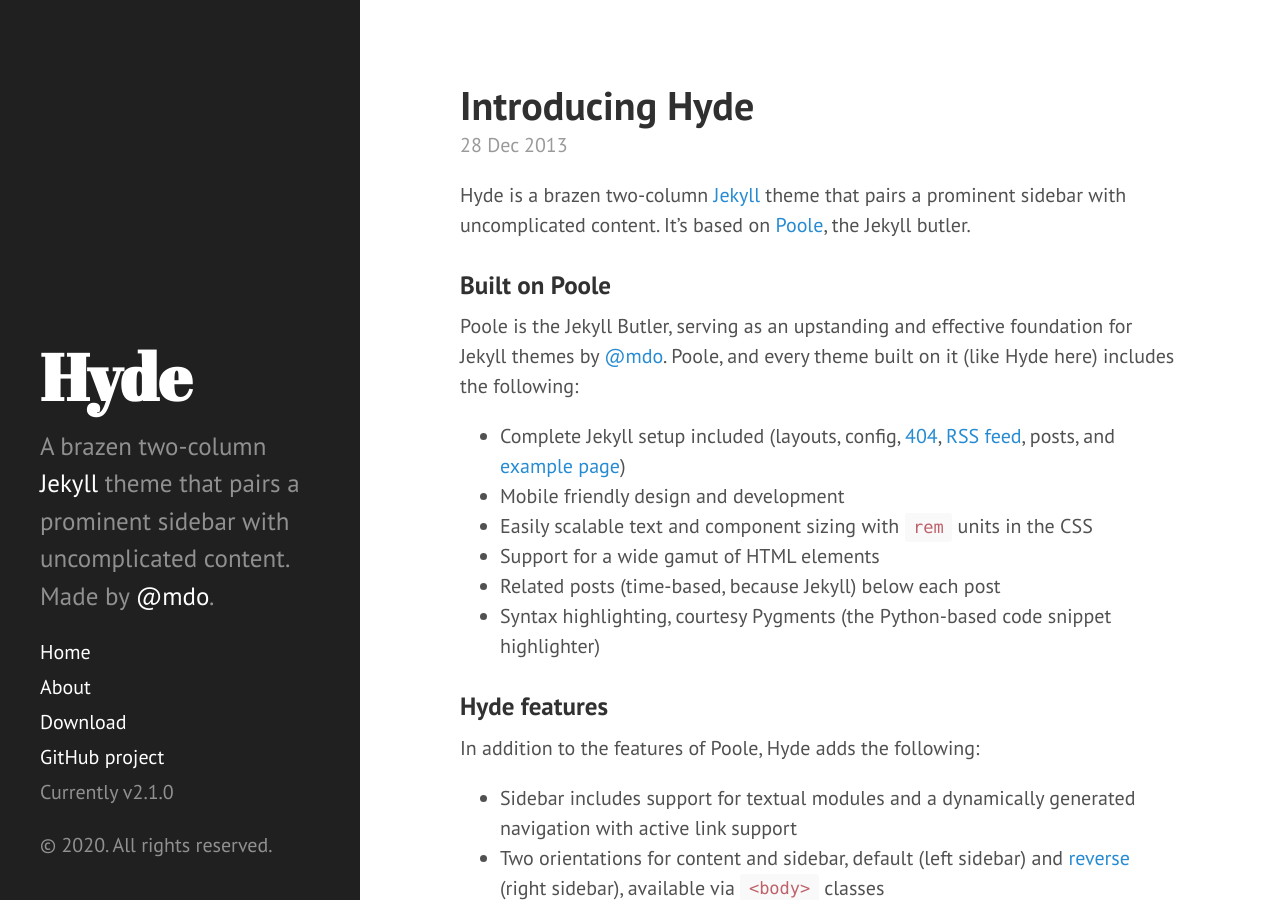
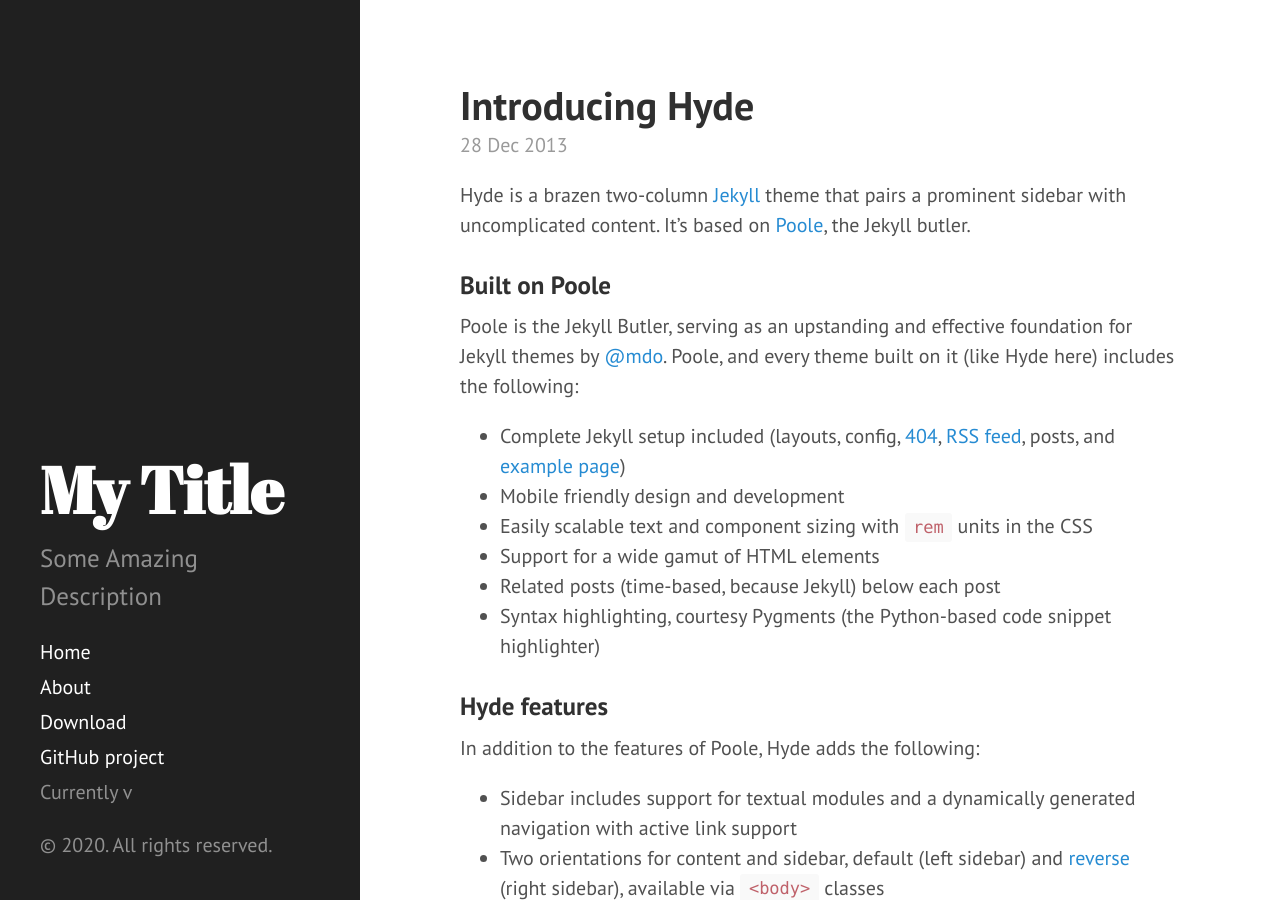
Before and after one commit to rafaeltuelho/rafaeltuelho.github.io, a Jekyll site: the page built from index.html, in a window 1280 px wide and 900 px high. Built offline with Jekyll 4.4.1, drawn with Linux system fonts in a browser that asks for light colours; Markdown is read by kramdown in place of the engine named in the settings; the list of posts is cut into pages by our own code.

Commit message:
updating config

```diff
--- a/_config.yml
+++ b/_config.yml
@@ -3,24 +3,22 @@ markdown:         redcarpet
 highlighter:      pygments
 
 # Permalinks
-permalink:        pretty
-relative_permalinks: true
+#
+permalink:           /:categories/:year/:month/:day/:title/
 
 # Setup
-title:            Hyde
-tagline:          'A Jekyll theme'
-description:      'A brazen two-column <a href="http://jekyllrb.com" target="_blank">Jekyll</a> theme that pairs a prominent sidebar with uncomplicated content. Made by <a href="https://twitter.com/mdo" target="_blank">@mdo</a>.'
-url:              http://hyde.getpoole.com
-baseurl:          /
+title:               My Title
+tagline:             My Own Webiste
+description:         Some Amazing Description
+url:                 http://yoururl.com
+baseurl:             ''
+paginate:            5
 
+# Plugins, Tags, Categories and Analytics
+plugins:          [jekyll-paginate]
+
+# About/contact
 author:
-  name:           'Mark Otto'
-  url:            https://twitter.com/mdo
-
-paginate:         5
-
-# Custom vars
-version:          2.1.0
-
-github:
-  repo:           https://github.com/poole/hyde
+  name:              Your Name
+  url:               https://yoururl.com
+  email:             you@gmail.com
```
